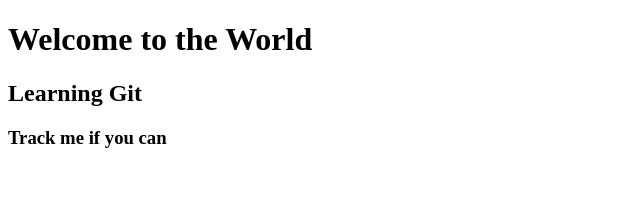
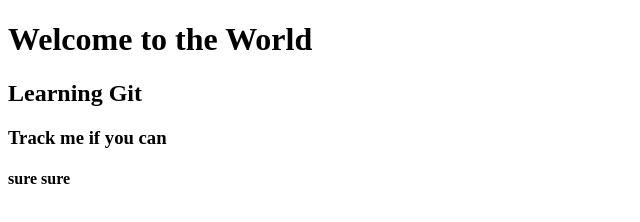
Before and after one commit to shubhammahawar/git-learning, a plain HTML site: page index.html in a window 1280 px wide. Shown: the full height of the page, 0-640 px from the left. Drawn offline with Linux system fonts and the light colour scheme.

Commit message:
commit changes

```diff
--- a/index.html
+++ b/index.html
@@ -10,6 +10,7 @@
     <h1>Welcome to the World</h1>
     <h2> Learning Git</h2>
     <h3>Track me if you can</h3>
+    <h4>sure sure</h4>
 
 </body>
 </html>
```
